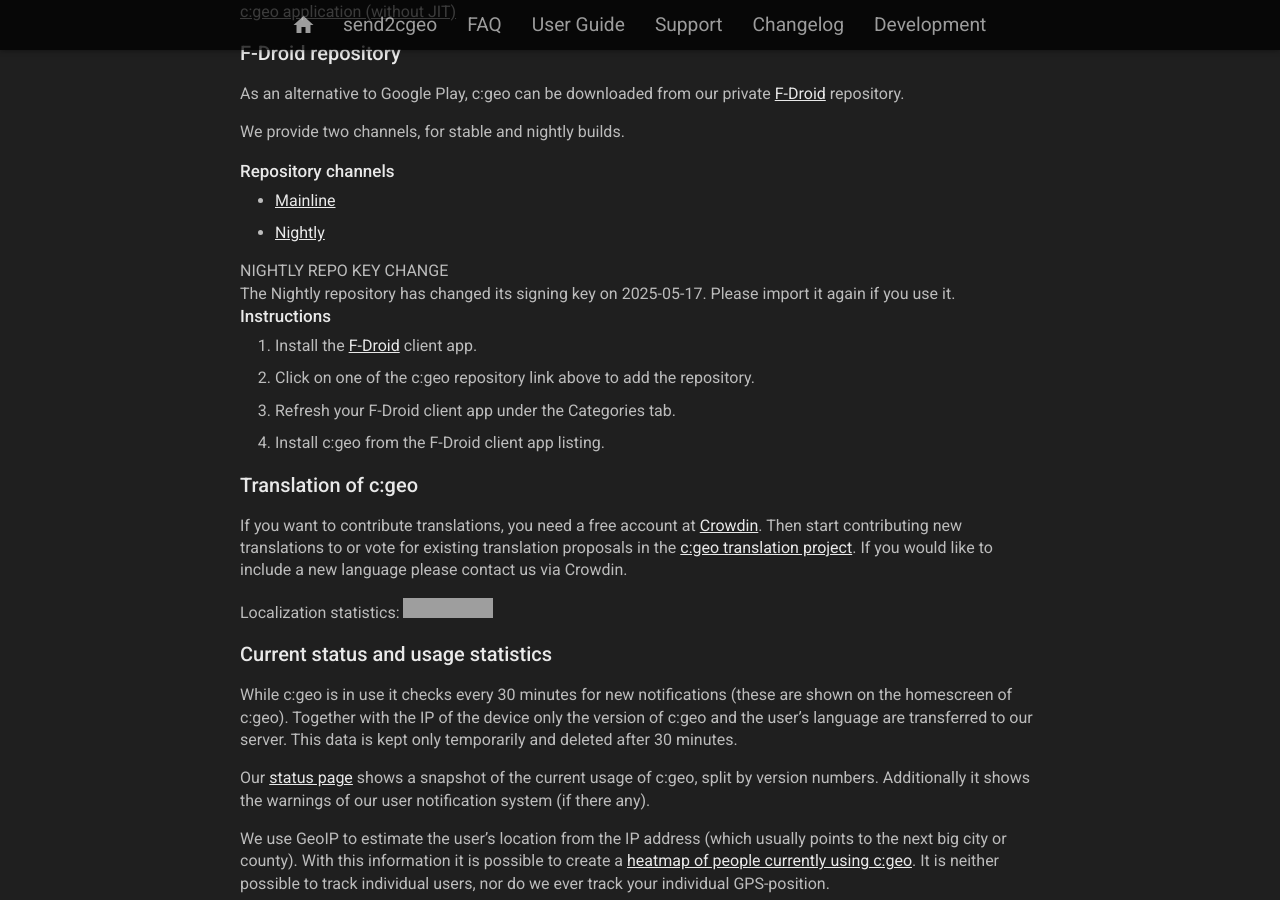
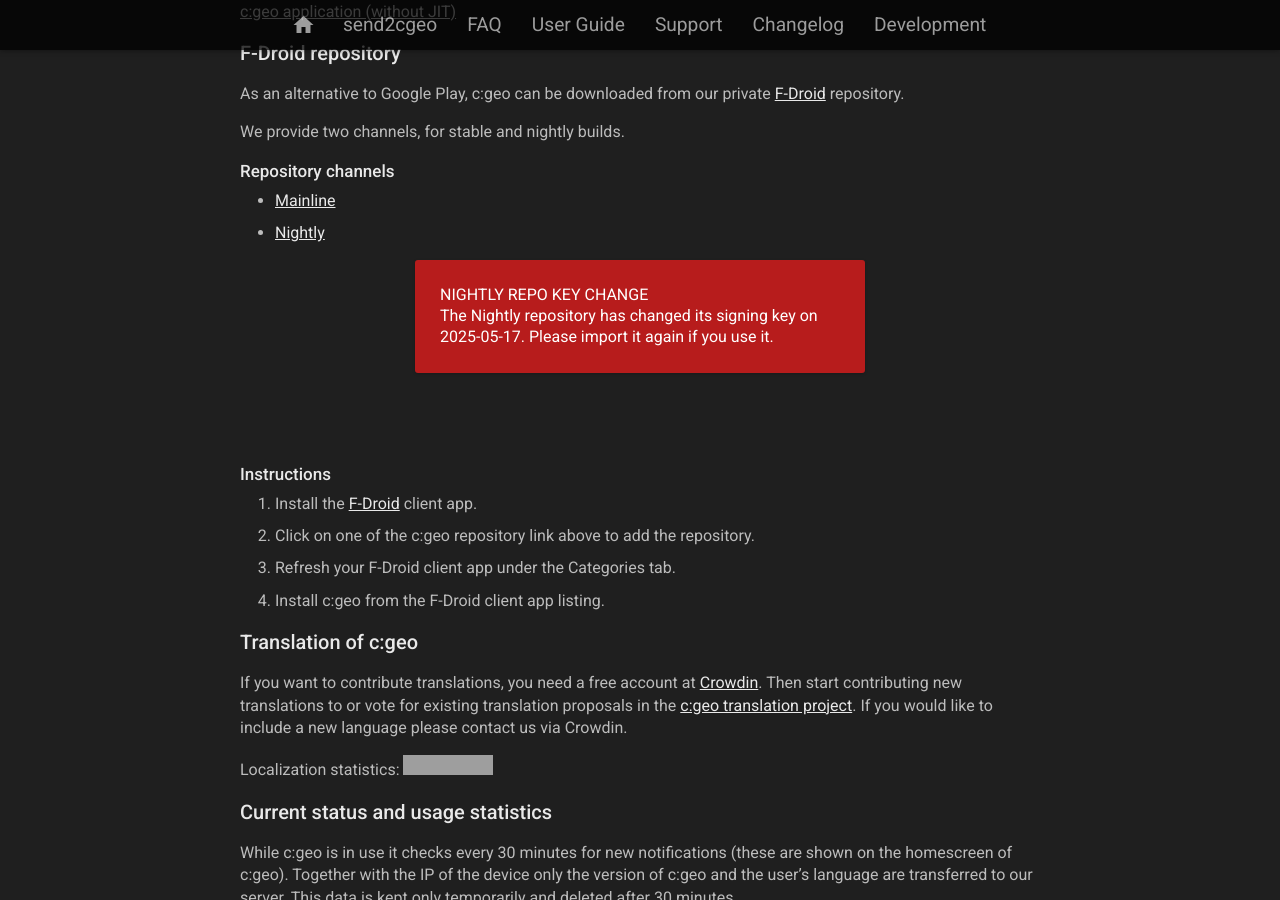
Before and after one commit to cgeo/cgeo.github.io, a Jekyll site: the page built from development.md, in a window 1280 px wide and 900 px high, scrolled down 1468 px. Built offline with Jekyll 4.4.1, drawn with Linux system fonts in a browser that asks for light colours; nearby versions of some CDN libraries; a script that is not in the unit is left out; grey boxes are pictures that could not be loaded.

Commit message:
docs: Fix css class  for warning message
According to https://github.com/cgeo/cgeo.github.io/blob/ef5cddb01ed5622b75566d178ec1ffb7d2d54728/_sass/base.scss#L91-L98, the class `warning` should be the right one

```diff
--- a/development.md
+++ b/development.md
@@ -68,8 +68,7 @@
 > ##### NIGHTLY REPO KEY CHANGE
 >
 > The Nightly repository has changed its signing key on 2025-05-17. Please import it again if you use it.
-{: .block-warning }
-
+{: .warning }
 
 ### Instructions
 
```
